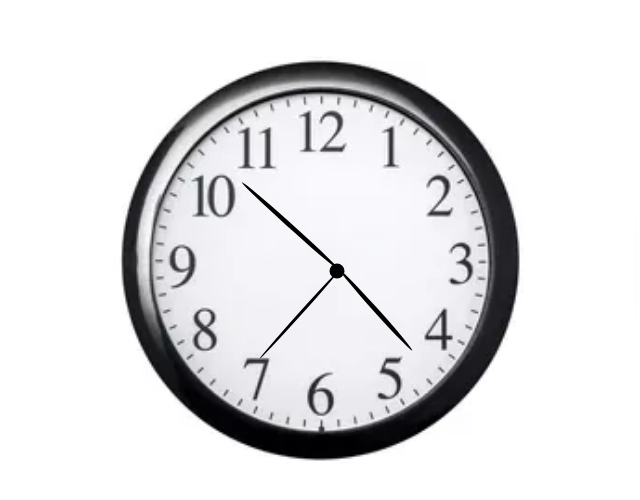
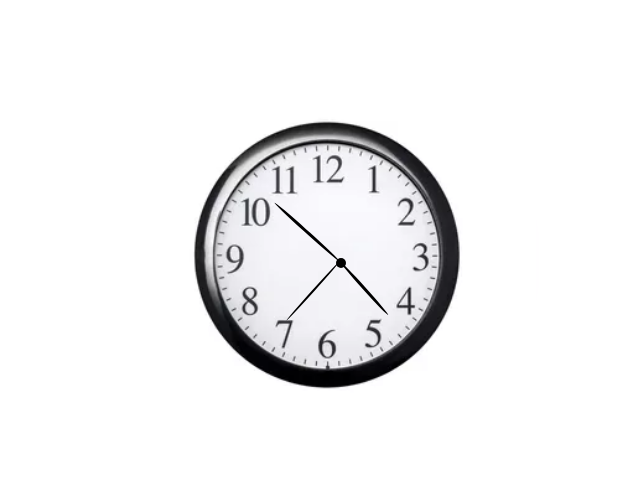
Before and after one commit to Madhavan112/clock, a plain HTML site: page index.html in a window 1280 px wide. Shown: the part 140-640 px from the top of the page, without its empty margins (300-940 px from the left). Drawn offline with Linux system fonts and the light colour scheme.

Commit message:
Update style.css

```diff
--- a/style.css
+++ b/style.css
@@ -5,6 +5,11 @@ section{
     justify-content: center;
     align-items: center;
 
+}
+*{
+    margin: 0;
+    padding: 0;
+    box-sizing: border-box;
 }
 .clock{
     height: 400px;
@@ -18,7 +23,8 @@ section{
     background-position: center;
     background-size: contain;
     background-repeat: no-repeat;
-    transform: scale(1.5);
+    /* transform: scal); */
+    /* left: 30px; */
 
 }
 .min,.hour,.sec,.dot{
@@ -27,7 +33,7 @@ section{
     left: 50%;
     /* height: 5px; */
     /* width: 40%; */
-    transform: rotate(-90deg);
+    /* transform: rotate(-90deg); */
     transform-origin: left;
     background-color: #000;
     border-radius: 50%;
@@ -51,5 +57,7 @@ section{
     height: 10px;
     width: 10px;
     border-radius: 50%;
-    transform-origin: 0% 70%;
+    /* transform-origin: 0% 70%; */
+    left: 49%;
+    top: 49.5%;
 }
```
